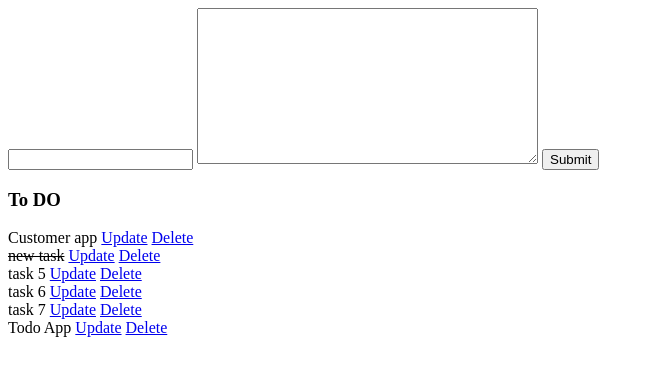
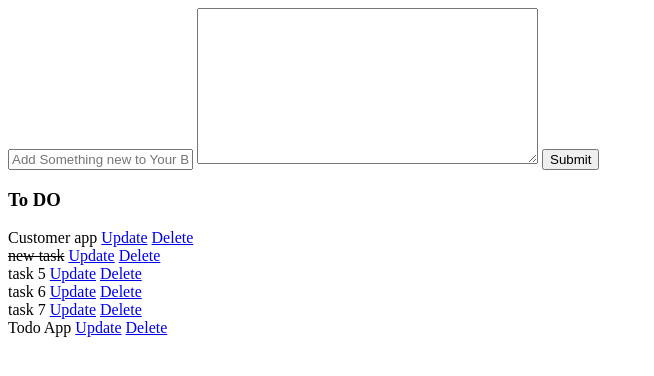
Before and after one commit to alxayeed/todo, a Django app: page / in a window 1280 px wide. Shown: the top 376 px of the page, without its empty margins (0-654 px from the left). Run offline with Django 3.2, Linux system fonts and the light colour scheme; data comes from the database, SQL or seed files in the repository.

Commit message:
placeholder added

```diff
--- a/todo/task/forms.py
+++ b/todo/task/forms.py
@@ -4,6 +4,7 @@ from django.forms import ModelForm
 from .models import *
 
 class TasksForm(forms.ModelForm):
+    title = forms.CharField(widget=forms.TextInput(attrs={'placeholder':'Add Something new to Your Bucket List!'}))
 
     class Meta:
         model = Tasks
--- a/todo/task/templates/task/list.html
+++ b/todo/task/templates/task/list.html
@@ -6,7 +6,7 @@
     <title>Document</title>
 </head>
 <body>
-
+<div class="center" style="position:center;">
     <form method="POST" action="/">
         {% csrf_token %}
         {{ form.title }}
@@ -25,6 +25,7 @@
 
             <a href="{% url 'delete' task.id %}"> Delete</a>
         </div>
+</div>
 
     {% endfor %}
 
```
